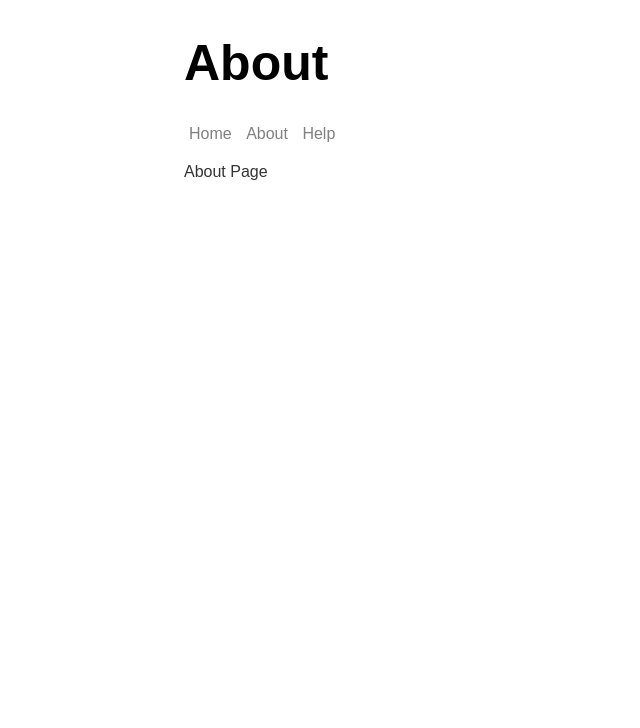
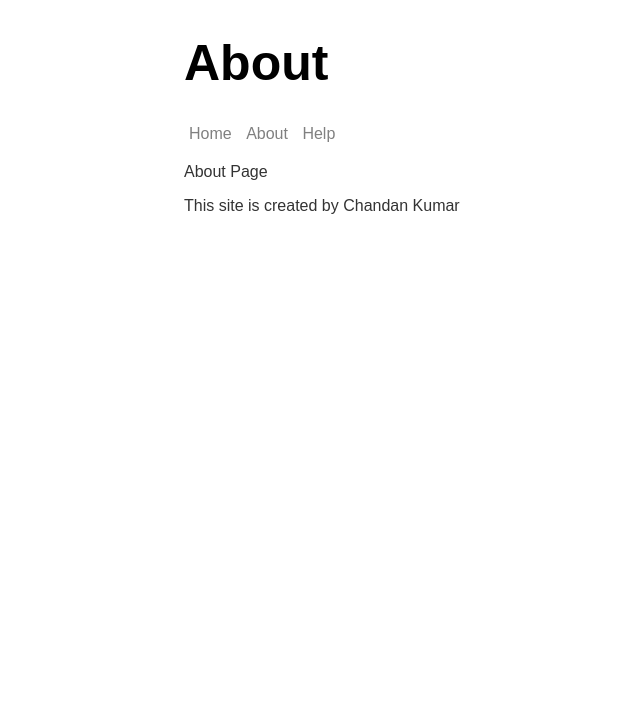
Before and after one commit to kumarchandang/weather-app, a Node server app: page /about in a window 1280 px wide. Shown: the top 728 px of the page, without its empty margins (81-721 px from the left). Run offline with Node 20, Linux system fonts and the light colour scheme.

Commit message:
Add about text

```diff
--- a/templates/views/about.hbs
+++ b/templates/views/about.hbs
@@ -7,7 +7,9 @@
 </head>
 <body>
 	<div class="main-content">
+
 		{{>header}}
+		This site is created by Chandan Kumar
 	</div>
 	{{>footer}}
 </body>
```
